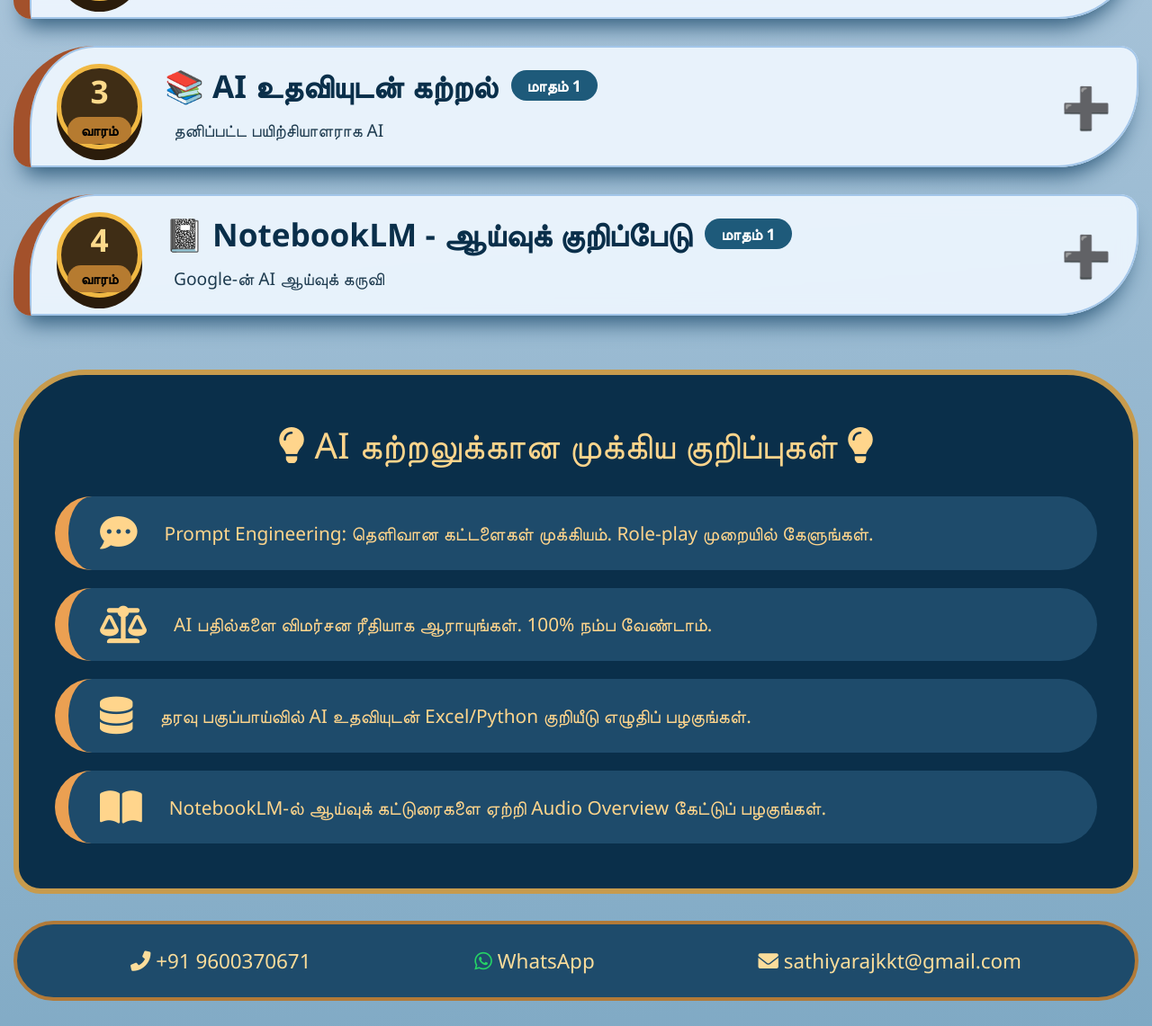
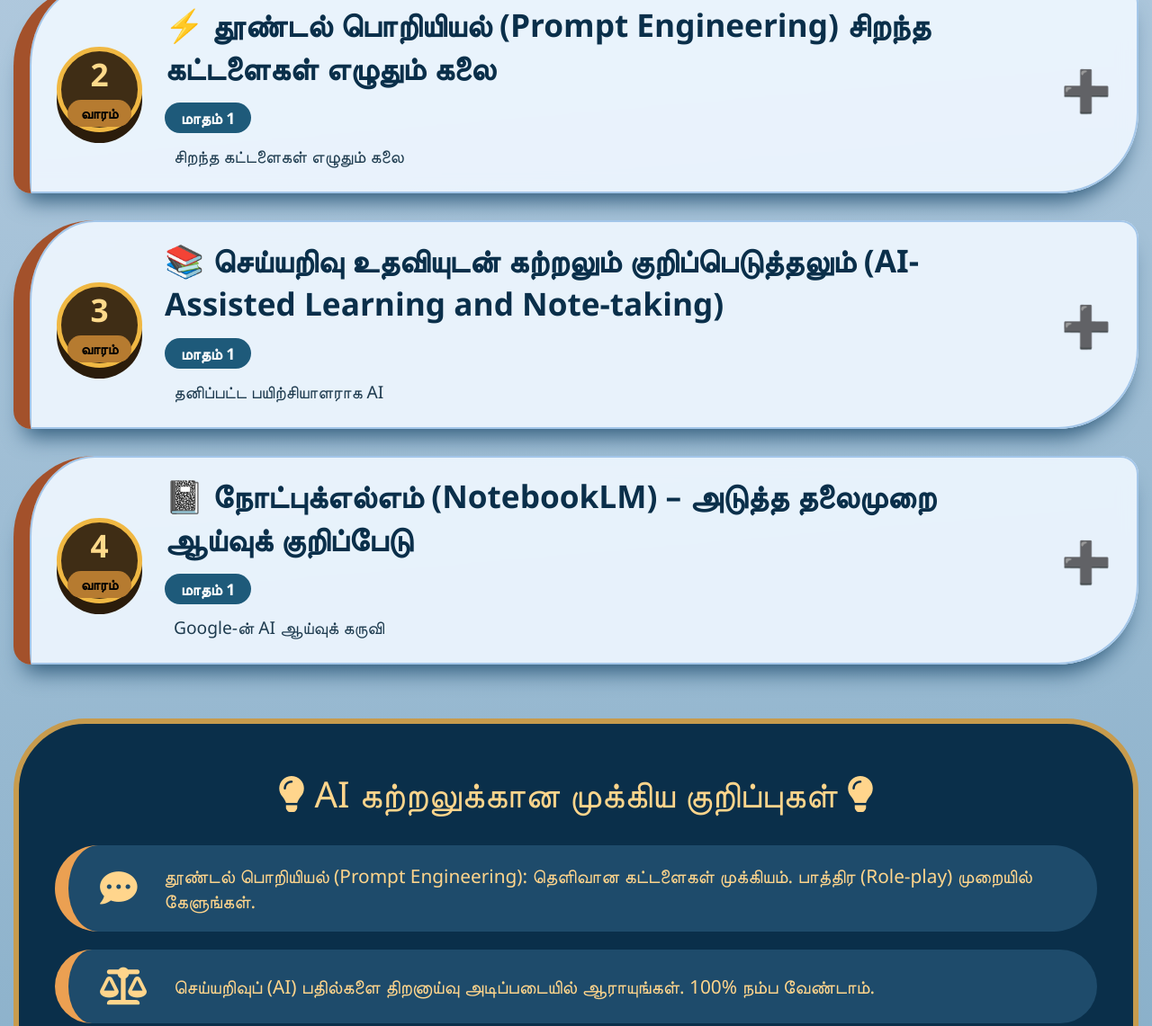
Before and after one commit to neyakkoot/AI-Learning-Teaching-Research, a plain HTML site: page index.html in a window 1280 px wide. Shown: the part 1324-2465 px from the top of the page at 90% size. Drawn offline with Linux system fonts and the light colour scheme.

Commit message:
Update Tamil text in index.html for clarity

```diff
--- a/index.html
+++ b/index.html
@@ -3,7 +3,7 @@
 <head>
     <meta charset="UTF-8">
     <meta name="viewport" content="width=device-width, initial-scale=1.0">
-    <title>🤖 3 மாத AI கற்றல் களம் | தமிழ்வழி | 12 வாரங்கள்</title>
+    <title>🤖 3 மாதச் செய்யறிவுக் கற்றல் களம் | தமிழ்வழி | 12 வாரங்கள்</title>
     <!-- Font Awesome 6 (free) -->
     <link rel="stylesheet" href="https://cdnjs.cloudflare.com/ajax/libs/font-awesome/6.0.0-beta3/css/all.min.css">
     <style>
@@ -478,7 +478,7 @@
                 <!-- பதவி விவரம் -->
                 <div class="position-box">
                     <i class="fas fa-briefcase"></i>
-                    Assistant Professor | Editor-in-Chief | Researcher | Computational Linguistics | Distributor | Wikimedian I YRC Program Officer | Founder | Speaker | Lecturer | Advisor | Writer | Leadership | Entrepreneurship | Trainer
+                    Assistant Professor | Editor-in-Chief | Researcher | Computational Linguistics | Distributor | Wikimedian | YRC Program Officer | Founder | Speaker | Lecturer | Advisor | Writer | Leadership | Entrepreneurship | Trainer
                     <i class="fas fa-check-circle"></i>
                 </div>
             </div>
@@ -513,17 +513,17 @@
     <div class="tips-footer">
         <div style="text-align: center; font-size: 2.5rem; margin-bottom: 30px;"><i class="fas fa-lightbulb"></i> AI கற்றலுக்கான முக்கிய குறிப்புகள் <i class="fas fa-lightbulb"></i></div>
         <div class="tips-grid">
-            <div class="tip-item"><i class="fas fa-comment-dots fa-2x"></i> Prompt Engineering: தெளிவான கட்டளைகள் முக்கியம். Role-play முறையில் கேளுங்கள்.</div>
-            <div class="tip-item"><i class="fas fa-balance-scale fa-2x"></i> AI பதில்களை விமர்சன ரீதியாக ஆராயுங்கள். 100% நம்ப வேண்டாம்.</div>
-            <div class="tip-item"><i class="fas fa-database fa-2x"></i> தரவு பகுப்பாய்வில் AI உதவியுடன் Excel/Python குறியீடு எழுதிப் பழகுங்கள்.</div>
-            <div class="tip-item"><i class="fas fa-book-open fa-2x"></i> NotebookLM-ல் ஆய்வுக் கட்டுரைகளை ஏற்றி Audio Overview கேட்டுப் பழகுங்கள்.</div>
+            <div class="tip-item"><i class="fas fa-comment-dots fa-2x"></i> தூண்டல் பொறியியல் (Prompt Engineering): தெளிவான கட்டளைகள் முக்கியம். பாத்திர (Role-play) முறையில் கேளுங்கள்.</div>
+            <div class="tip-item"><i class="fas fa-balance-scale fa-2x"></i> செய்யறிவுப் (AI) பதில்களை திறனாய்வு அடிப்படையில் ஆராயுங்கள். 100% நம்ப வேண்டாம்.</div>
+            <div class="tip-item"><i class="fas fa-database fa-2x"></i> தரவு பகுப்பாய்வில் செய்யறிவுI உதவியுடன் விரிதாள், பைத்தான் (Excel/Python) குறியீடு எழுதிப் பழகுங்கள்.</div>
+            <div class="tip-item"><i class="fas fa-book-open fa-2x"></i> நோட்புக்எல்எம் (NotebookLM)-ல் ஆய்வுக் கட்டுரைகளை ஏற்றி ஒலிப் பார்வை (Audio Overview) கேட்டுப் பழகுங்கள்.</div>
         </div>
     </div>
 
     <!-- தொடர்பு -->
     <div class="footer-contact">
         <span><i class="fas fa-phone-alt"></i> +91 9600370671</span>
-        <span><i class="fab fa-whatsapp" style="color:#25D366;"></i> WhatsApp</span>
+        <span><i class="fab fa-whatsapp" style="color:#25D366;"></i> புலனம் (WhatsApp)</span>
         <span><i class="fas fa-envelope"></i> sathiyarajkkt@gmail.com</span>
     </div>
 </div>
@@ -533,95 +533,98 @@
         // ---------- 12 வாரங்களுக்கான முழுத் தரவு (AI Syllabus) ----------
         const weekDetails = [
             { // வாரம் 1
-                month:1, title:"AI அறிமுகம் & நெறிமுறைகள்", icon:"🤖",
-                desc:"LLMs அறிமுகம், ChatGPT, Gemini, DeepSeek கணக்குகள்",
+                month:1, title:"செய்யறிவுக் கருவி அறிமுகமும் நெறிமுறைகளும் கணினி அடிப்படைகளும்", icon:"🤖",
+                desc:"பெருந்தரவு மாதிரி (LLMs) அறிமுகம், சாட்சிபிடி (ChatGPT), செமினி (Gemini), தீப்சீக் (DeepSeek) கருவிகள்",
                 days:[
-                    "AI என்றால் என்ன? LLMs (Large Language Models) செயல்பாடு",
-                    "ChatGPT, Gemini, DeepSeek கணக்குகளை உருவாக்குதல்",
-                    "Prompt Engineering - அடிப்படை கட்டளைகள்",
-                    "Role-playing & Context setting பயிற்சி",
-                    "என் துறையில் AI எவ்வாறு பயன்படுத்தப்படுகிறது? - விவாதம்"
+                    "செய்யறிவு அறிமுகம் (Introduction to Artificial Intelligence)",
+                    "செய்யறிவு நெறிமுறைகள் - பகுதி 1 (Ethical AI - Part 1)",
+                    "செய்யறிவு நெறிமுறைகள் - பகுதி 2 (Ethical AI) - Part 2)",
+                    "கணினி அமைப்பும் எண் முறைகளும் (Computer Systems & Binary)",
+                    "நடைமுறைப் பயிற்சியும் விவாதமும் (Practical & Discussion)"
                 ],
-                test:"மூன்று AI கருவிகளுக்கும் ஒரே கேள்வியைக் கேட்டு பதில்களை ஒப்பிடுக."
+                test:"மூன்று செய்யறிவுக் (AI) கருவிகளுக்கும் ஒரே கேள்வியைக் கேட்டு பதில்களை ஒப்பிடுக."
             },
             { // வாரம் 2
-                month:1, title:"Prompt Engineering", icon:"⚡",
+                month:1, title:"தூண்டல் பொறியியல் (Prompt Engineering) சிறந்த கட்டளைகள் எழுதும் கலை", icon:"⚡",
                 desc:"சிறந்த கட்டளைகள் எழுதும் கலை",
                 days:[
-                    "தெளிவான கட்டளைகள் (Prompts) எழுதும் நுட்பங்கள்",
-                    "Context setting மற்றும் Constraints வழங்குதல்",
-                    "Chain-of-thought prompting முறை",
-                    "ஒரே கேள்வியை வெவ்வேறு AI-யில் கேட்டு ஒப்பீடு",
-                    "சிக்கலான கருத்தை AI மூலம் எளிமைப்படுத்துதல்"
+                    "தூண்டல் பொறியியல் அறிமுகமும் அடிப்படை நுட்பங்களும் (Prompt Engineering)",
+                    "சூழலையும் (Context) கட்டுப்பாடுகளையும் (Constraints) வழங்குதல்",
+                    "சிந்தனைச் சங்கிலித் தூண்டல் (Chain-of-Thought Prompting)",
+                    "செய்யறிவுக் கருவிகளின் ஒப்பீடும் பதில் பகுப்பாய்வும்",
+                    "சநடைமுறைப் பயிற்சியும் வாரச் சுருக்கமும்"
                 ],
                 test:"5 வெவ்வேறு வகையான Prompts எழுதி AI-யின் பதில்களை பகுப்பாய்வு செய்க."
             },
             { // வாரம் 3
-                month:1, title:"AI உதவியுடன் கற்றல்", icon:"📚",
+                month:1, title:"செய்யறிவு உதவியுடன் கற்றலும் குறிப்பெடுத்தலும் (AI-Assisted Learning and Note-taking)", icon:"📚",
                 desc:"தனிப்பட்ட பயிற்சியாளராக AI",
                 days:[
-                    "AI-ஐ தனிப்பட்ட பயிற்சியாளராக (Personal Tutor) பயன்படுத்துதல்",
-                    "YouTube/கட்டுரைகளை AI-க்கு கொடுத்து சுருக்கம் எழுதச் சொல்லுதல்",
-                    "சந்தேகங்களை AI-யிடம் கேட்டுத் தீர்த்தல்",
-                    "கஷ்டமான தலைப்புகளை AI உதவியுடன் கற்றல்",
-                    "AI உதவியுடன் குறிப்பெடுத்தல் (Note-taking)"
+                    "செய்யறிவு தனிப்பட்ட பயிற்றுவிப்பாளர் (Personal Tutor)",
+                    "நீண்ட கட்டுரைகளையும் ஆவணங்களையும் சுருக்குதல் (Summarization)",
+                    "யூடியூப் (YouTube), காணொலிகளிலிருந்து கற்றல்",
+                    "செய்யறிவு உதவியுடன் குறிப்பெடுத்தல் (Smart Note-taking)",
+                    "கற்றலைச் சோதித்தல் (Active Recall)"
                 ],
                 test:"உங்கள் துறையில் ஒரு கடினமான தலைப்பை AI உதவியுடன் கற்று விளக்குக."
             },
             { // வாரம் 4
-                month:1, title:"NotebookLM - ஆய்வுக் குறிப்பேடு", icon:"📓",
+                month:1, title:"நோட்புக்எல்எம் (NotebookLM) – அடுத்த தலைமுறை ஆய்வுக் குறிப்பேடு", icon:"📓",
                 desc:"Google-ன் AI ஆய்வுக் கருவி",
                 days:[
-                    "NotebookLM அறிமுகம் - ஆவணங்களை ஏற்றுதல்",
-                    "ஆவணங்களின் அடிப்படையில் கேள்வி பதில் பெறுதல்",
-                    "Audio Overview (பாட்காஸ்ட்) உருவாக்குதல்",
-                    "பல ஆதாரங்களை ஒருங்கிணைத்து ஆய்வு செய்தல்",
-                    "NotebookLM-ஐ ஆய்வுக் கட்டுரைகளுக்குப் பயன்படுத்துதல்"
+                    "நோட்புக்எல்எம் (NotebookLM) அறிமுகமும் இடைமுகமும்",
+                    "மூலச் சான்றுகளை (Sources) பதிவேற்றுதல்",
+                    "கேள்வி-பதிலும் குறிப்பு எடுத்தலும் (Interacting with Sources)",
+                    "ஒலிப் பார்வையும் குறிப்புச் சேமிப்பும் (Audio Overview & Notes)",
+                    "நடைமுறைச் செயல்பாடும் வாரச் சுருக்கமும்"
                 ],
                 test:"3 ஆய்வுக் கட்டுரைகளை NotebookLM-ல் ஏற்றி, அவற்றின் அடிப்படையில் ஒரு பாட்காஸ்ட் உருவாக்குக."
             },
-            // வாரம் 5 (2ம் மாதம் - கற்பித்தல்)
-            { month:2, title:"OBE பாடத்திட்ட வடிவமைப்பு", icon:"📋",
+            // வாரம் 5 (2ஆம் மாதம் - கற்பித்தல்)
+            { month:2, title:"செய்யறிவு-உதவியுடன் பாடத்திட்ட வடிவமைப்பு (OBE முறை) (AI-Assisted Curriculum Design using OBE Approach)", icon:"📋",
                 desc:"AI உதவியுடன் பாடத்திட்டம் உருவாக்கம்",
                 days:[
-                    "OBE (Outcome Based Education) அறிமுகம்",
-                    "பாட நோக்கங்கள் (COs) AI மூலம் உருவாக்குதல்",
-                    "கற்றல் விளைவுகள் (LOs) AI மூலம் வடிவமைத்தல்",
-                    "12 வார பாடத்திட்டத்தை AI உதவியுடன் உருவாக்குதல்",
-                    "உருவாக்கப்பட்ட பாடத்திட்டத்தை விமர்சன ரீதியாக ஆய்வு செய்தல்"
+                    "விளைவுசார் கல்வி அறிமுகம் (Introduction to Outcome Based Education - OBE)",
+                    "பாட நோக்கங்களைச் செய்யறிவு மூலம் உருவாக்குதல் (Developing Course Outcomes - COs using AI)",
+                    "கற்றல் விளைவுகள் செய்யறிவு மூலம் வடிவமைத்தல் (Designing Learning Outcomes - LOs using AI)",
+                    "12 வாரப் பாடத்திட்டத்தைச் செய்யறிவு உதவியுடன் உருவாக்குதல் (Developing 12-Week Lesson Plan using AI)",
+                    "உருவாக்கப்பட்ட பாடத்திட்டத்தைத் திறனாய்வு அடிப்படையில் ஆய்வு செய்தல் (Critically Analyzing the Developed Lesson Plan)"
                 ],
                 test:"உங்கள் பாடத்திற்கான 12 வார OBE பாடத்திட்டத்தை AI உதவியுடன் உருவாக்குக."
             },
-            { month:2, title:"கற்பித்தல் உள்ளடக்கம் உருவாக்கம்", icon:"🎨",
+            // வாரம் 6 (2ஆம் மாதம் - கற்பித்தல்)
+            { month:2, title:"செய்யறிவுவழி கற்பித்தல் உள்ளடக்கம் உருவாக்கம் (AI-Assisted Teaching Learning Material - TLM Development)", icon:"🎨",
                 desc:"AI மூலம் Slides, Quiz, Case Studies",
                 days:[
-                    "AI மூலம் பவர்பாய்ண்ட் ஸ்லைடுகளுக்கான உள்ளடக்கம் தயாரித்தல்",
-                    "வினாடி வினாக்கள் (Quizzes) உருவாக்குதல்",
-                    "வழக்கு ஆய்வுகள் (Case Studies) உருவாக்குதல்",
-                    "விளக்கப்படங்கள் மற்றும் எடுத்துக்காட்டுகள் உருவாக்குதல்",
-                    "பல்வேறு கற்பித்தல் பாணிகளுக்கான உள்ளடக்கம்"
+                    "செய்யறிவு மூலம் மின்னட்டைகளுக்கான உள்ளடக்கம் தயாரித்தல் (Creating Content for Slides using AI)",
+                    "வவினாடி வினாக்கள் உருவாக்குதல் (Creating Quizzes using AI)",
+                    "வழக்காய்வுகள் உருவாக்குதல் (Creating Case Studies using AI)",
+                    "விளக்கப்படங்கள், எடுத்துக்காட்டுகள் உருவாக்குதல் (Creating Diagrams and Examples using AI)",
+                    "பல்வேறு கற்பித்தல் நடைகளுக்கான உள்ளடக்கம் (Creating content for Diverse Learning Styles using AI)"
                 ],
                 test:"ஒரு தலைப்பிற்கான முழுமையான கற்பித்தல் தொகுப்பை AI உதவியுடன் உருவாக்குக."
             },
-            { month:2, title:"AI-உதவியுடன் மதிப்பீடு", icon:"✅",
+         // வாரம் 7 (2ஆம் மாதம் - கற்பித்தல்)
+            { month:2, title:"செய்யறிவு-உதவியுடன் மதிப்பீடு (AI-Assisted Assessment and Feedback)", icon:"✅",
                 desc:"தானியங்கி மதிப்பீடு, Feedback",
                 days:[
-                    "தானியங்கி விடைத்தாள் மதிப்பீடு (Automated Grading)",
-                    "AI-க்கு ரூப்ரிக்ஸ் (Rubrics) வழங்குதல்",
-                    "மாணவர் பதில்களுக்கு AI மூலம் கருத்து (Feedback) வழங்குதல்",
-                    "AI கொடுத்த மதிப்பெண்களை நாமே சரிபார்த்தல்",
-                    "AI-யின் பக்கச்சார்பு (Bias) குறித்து விவாதித்தல்"
+                    "தானியங்கி விடைத்தாள் மதிப்பீடு (Automated Answer Sheet Grading using AI)",
+                    "செய்யறிவுக்கு ரூப்ரிக்சு வழங்குதல் (Providing Rubrics to AI for Assessment)",
+                    "மாணவர் பதில்களுக்குச் செய்யறிவு மூலம் கருத்து வழங்குதல் (Providing Feedback to Student Answers using AI)",
+                    "செய்யறிவு கொடுத்த மதிப்பெண்களை மானுடத் தலையீட்டின் மூலம் சரிபார்த்தல் (Human-in-the-loop: Verifying AI-Generated Grades)",
+                    "செய்யறிவின் பக்கச்சார்பு குறித்து விவாதித்தல் (Discussing AI Bias in Assessment)"
                 ],
                 test:"5 மாணவர் பதில்களை AI-க்கு கொடுத்து மதிப்பெண் வழங்கச் சொல்லி, அதை நீங்களே சரிபார்க்கவும்."
             },
-            { month:2, title:"AI-ன் நெறிமுறைகள் & வரம்புகள்", icon:"⚖️",
+       // வாரம் 8 (2ஆம் மாதம் - கற்பித்தல்)
+            { month:2, title:"செய்யறிவின் நெறிமுறைகள் மற்றும் வரம்புகள் (AI Ethics and Limitations)", icon:"⚖️",
                 desc:"Plagiarism, Copyright, Bias",
                 days:[
-                    "மாணவர்கள் AI-யில் செய்யும் மோசடி (Plagiarism)",
-                    "AI-ஐ கண்டறியும் கருவிகள் (AI Detectors)",
-                    "AI-யில் பதிப்புரிமை (Copyright) பிரச்சனைகள்",
-                    "AI-யின் தரவு பாதுகாப்பு மற்றும் தனியுரிமை",
-                    "AI-யை தடை செய்வதா? கட்டுப்பாடுகளுடன் அனுமதிப்பதா? - விவாதம்"
+                    "மாணவர் செய்யறிவில் செய்யும் கருத்துத் திருட்டு (Student Plagiarism using AI)",
+                    "செய்யறிவைக் கண்டறியும் கருவிகள் (AI Detection Tools)",
+                    "செய்யறிவில் பதிப்புரிமை சிக்கல்கள் (Copyright Issues in AI)",
+                    "செய்யறிவின் தரவுப் பாதுகாப்பும் தனியுரிமையும் (Data Privacy and Security in AI)",
+                    "செய்யறிவைத் தடைசெய்வதா? கட்டுப்பாடுகளுடன் அனுமதிப்பதா? - விவாதம் (Ban AI or Regulate AI? – A Debate)"
                 ],
                 test:"AI நெறிமுறைகள் குறித்த 5 நிமிட விளக்கக்காட்சி தயாரிக்கவும்."
             },
@@ -637,6 +640,7 @@
                 ],
                 test:"உங்கள் ஆய்வுத் தலைப்புக்கு தொடர்புடைய 10 முக்கிய ஆய்வுக் கட்டுரைகளை AI மூலம் திரட்டி சுருக்கம் எழுதுக."
             },
+            // வாரம் 10 (3ம் மாதம் - ஆய்வு)
             { month:3, title:"தரவு பகுப்பாய்வு & காட்சிப்படுத்தல்", icon:"📊",
                 desc:"AI உதவியுடன் Excel/Python குறியீடு",
                 days:[
@@ -648,6 +652,7 @@
                 ],
                 test:"ஒரு CSV கோப்பை AI-க்கு கொடுத்து, அதிலிருந்து விளக்கப்படங்கள் உருவாக்குவதற்கான குறியீடு எழுதச் சொல்லவும்."
             },
+            // வாரம் 11 (3ம் மாதம் - ஆய்வு)
             { month:3, title:"ஆய்வு எழுத்து & மேற்கோள்", icon:"✍️",
                 desc:"Abstract எழுதுதல், மொழிபெயர்ப்பு, Citations",
                 days:[
@@ -659,6 +664,7 @@
                 ],
                 test:"உங்கள் ஆய்வுக் கட்டுரையின் ஒரு பகுதியை AI உதவியுடன் மேம்படுத்தி, மேற்கோள்களைச் சேர்க்கவும்."
             },
+            // வாரம்  (3ம் மாதம் - ஆய்வு)
             { month:3, title:"குவாண்டம் கம்ப்யூட்டிங் & AI", icon:"⚛️",
                 desc:"குவாண்டம் AI (QAI) எதிர்காலம்",
                 days:[
@@ -683,7 +689,7 @@
             const videoLinks = {
                 // வாரம் 1 - நாட்கள் 1-5 (0-4)
                 0: "https://meyveendu.blogspot.com/2026/04/1-introduction-to-artificial.html",
-                1: "https://meyveendu.blogspot.com/2026/04/2-ai-tools-accounts.html",
+                1: "https://meyveendu.blogspot.com/2026/04/2-1-ethical-ai-part-1.html",
                 2: "https://meyveendu.blogspot.com/2026/04/3-2-ethical-ai-part-2.html",
                 3: "https://meyveendu.blogspot.com/2026/04/4-computer-systems-binary.html",
                 4: "https://meyveendu.blogspot.com/2026/04/5-practical-discussion.html",
```
